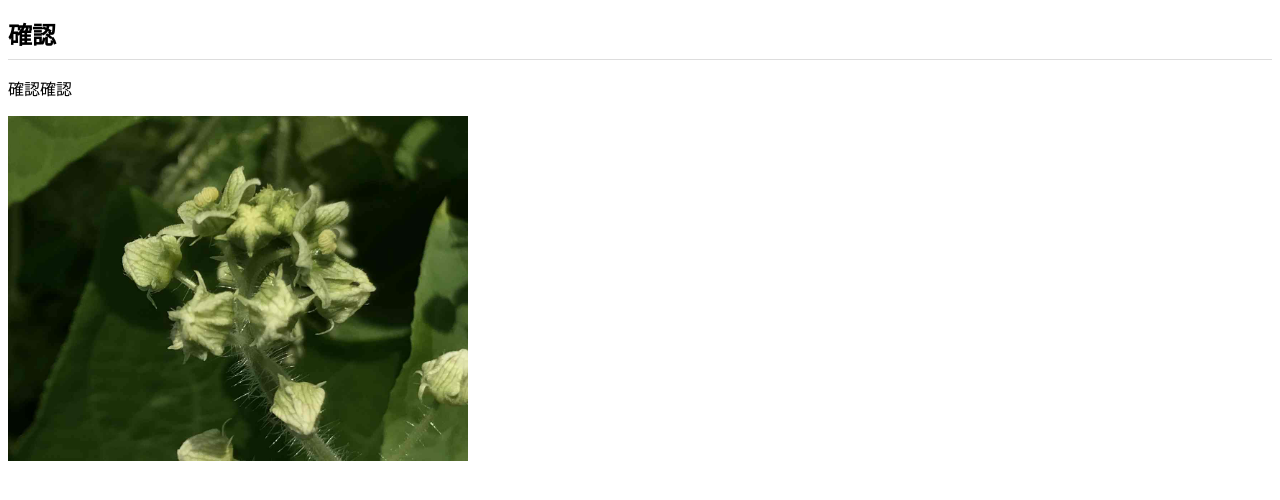
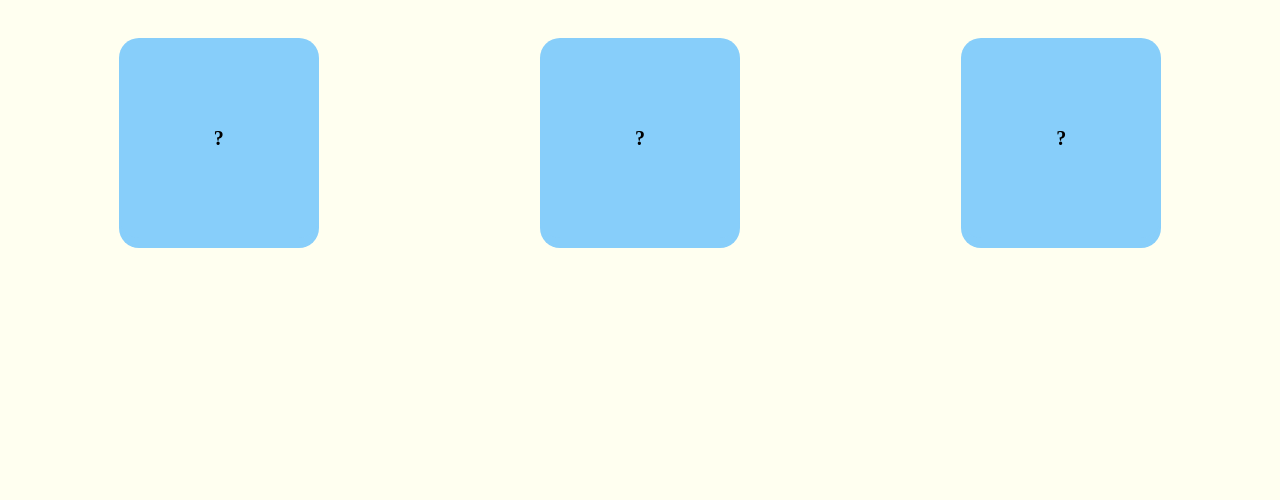
Before and after one commit to hakusekirei2021/hakusekirei2021.github.io, a plain HTML site: page index.html in a window 1280 px wide. Drawn offline with Linux system fonts and the light colour scheme.

Commit message:
Add files via upload

```diff
--- /dev/null
+++ b/css/styels.css
@@ -0,0 +1,43 @@
+body{
+  background:#FFFFF0;
+  display: flex;
+  justify-content: space-between;
+  /* align-items: center; */
+}
+
+#squ1,#squ2,#squ3{
+  width: 200px;
+  height: 200px;
+  background: #87CEFA;
+  border-radius: 10%;
+  margin: 30px auto;
+  text-align: center;
+  line-height: 200px;
+  color: #000000;
+  font-weight: bold;
+  font-size: 20px;
+  cursor: pointer;
+  box-shadow: 0 10px 0 #87CEFA;
+  user-select: none;
+ }
+
+
+div:hover{
+  opacity: 0.8;
+}
+
+
+#squ1:active{
+  box-shadow: 0 5px 0 #87CEFAe;
+  margin-top: 35px;
+}
+
+#squ2:active{
+  box-shadow: 0 5px 0 #87CEFAe;
+  margin-top: 35px;
+}
+
+#squ3:active{
+  box-shadow: 0 5px 0 #87CEFAe;
+  margin-top: 35px;
+}
--- a/index.html
+++ b/index.html
@@ -2,17 +2,16 @@
 <html lang="ja">
 <head>
   <meta charset="UTF-8">
-  <title>確認サイト</title>
-  <link rel="stylesheet" href="css/styles.css">
+  <meta http-equiv="X-UA-Compatible" content="IE=edge">
+  <meta name="viewport" content="width=device-width, initial-scale=1.0">
+  <title>future</title>
+  <link rel="stylesheet" href="css/styels.css">
 </head>
 <body>
-  <h1>確認</h1>
-  <p>確認確認</p>
-  <a href="#"></a>
-  <!-- <img src="https://github.com/hakusekirei2021/hakusekirei2021.github.io/blob/main/img/test.jpg?raw=true" alt="picture" width="460px" height="345px"> -->
-  <P><img src="img/test.jpg" alt="picture" width="460px" height="345px"></P>
+  <div id="squ1">?</div>
+  <div id="squ2">?</div>
+  <div id="squ3">?</div>
 
+</body><script src="js/main.js"></script>
 
-
-</body>
 </html>
--- /dev/null
+++ b/js/main.js
@@ -0,0 +1,31 @@
+'use strict';
+
+const results = ['ExcelLent!','Good!','Not So Bad','Bad']
+
+
+{
+const squ1= document.getElementById('squ1');
+squ1.addEventListener('click',()=>{
+  const n = Math.floor(Math.random()* results.length);
+  squ1.textContent = results[n];
+});
+}
+
+
+
+{
+  const squ1= document.getElementById('squ2');
+  squ1.addEventListener('click',()=>{
+    const n = Math.floor(Math.random()* results.length);
+    squ1.textContent = results[n];
+  });
+  }
+
+
+{
+  const squ1= document.getElementById('squ3');
+  squ1.addEventListener('click',()=>{
+    const n = Math.floor(Math.random()* results.length);
+    squ1.textContent = results[n];
+  });
+  }
```
